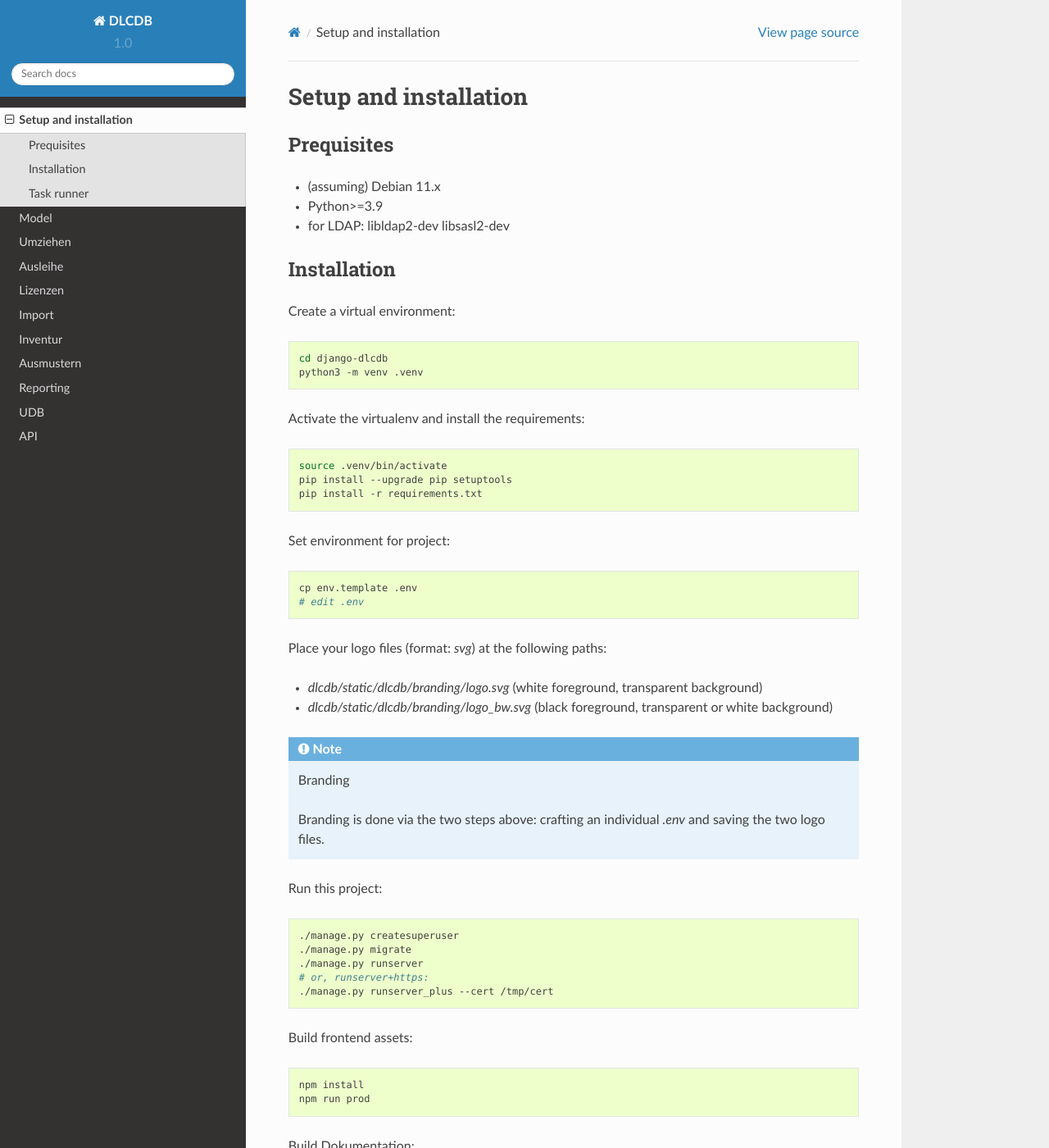
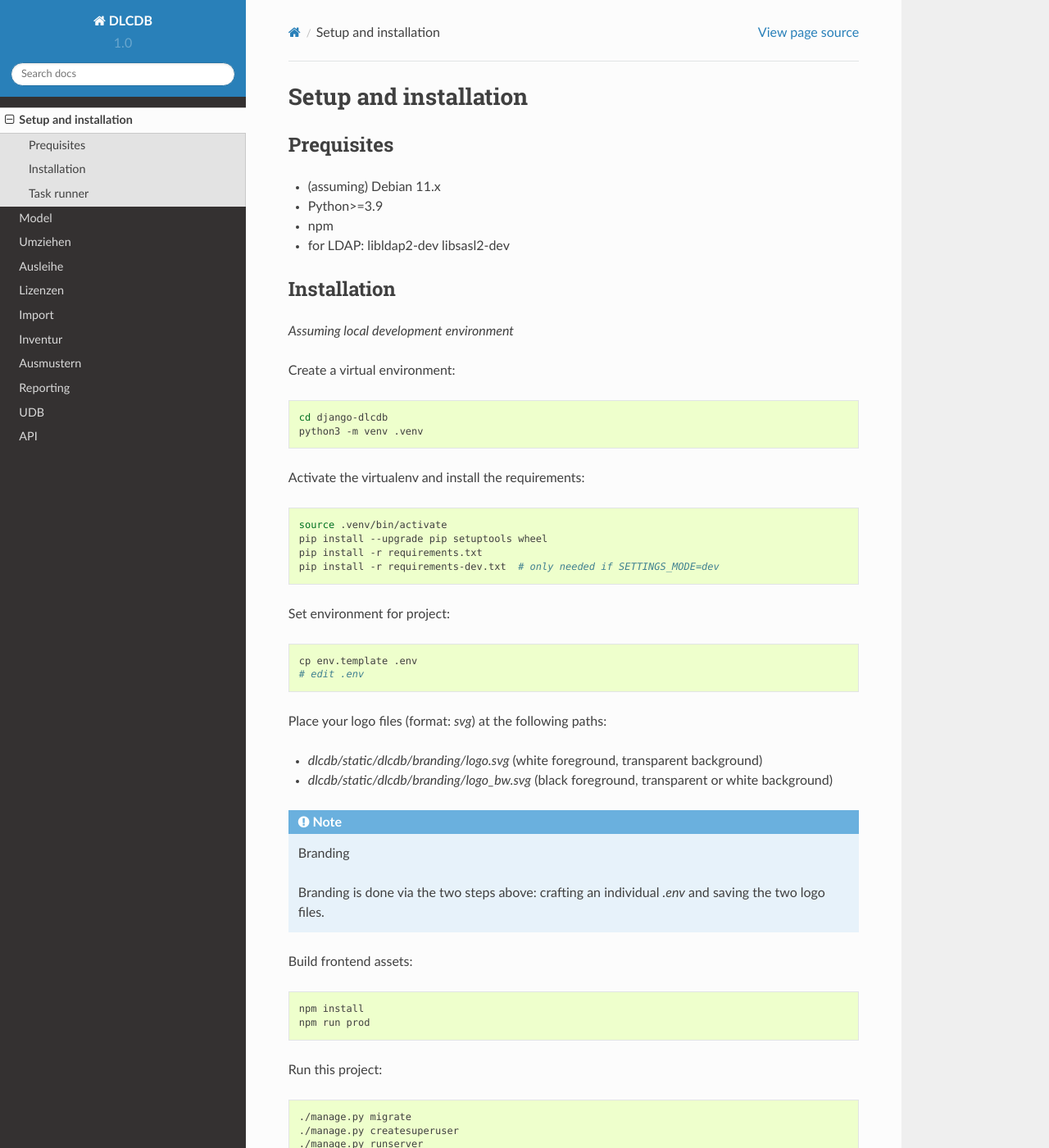
Before and after one commit to tombreit/django-dlcdb, a Sphinx documentation site: the page built from docs/chapters/setup.rst, in a window 1280 px wide and 1400 px high. Shown: the whole window at 82% size. Built offline with Sphinx 7.4.7 and the Read the Docs theme 2.0.0, drawn with Linux system fonts in a browser that asks for light colours.

Commit message:
some love for setup docs

```diff
--- a/docs/chapters/setup.rst
+++ b/docs/chapters/setup.rst
@@ -8,11 +8,14 @@ Prequisites
 
 * (assuming) Debian 11.x
 * Python>=3.9
+* npm
 * for LDAP: libldap2-dev libsasl2-dev
 
 
 Installation
-------------------------
+------------
+
+*Assuming local development environment*
 
 Create a virtual environment:
 
@@ -27,8 +30,9 @@ Activate the virtualenv and install the requirements:
 .. code:: bash
 
     source .venv/bin/activate
-    pip install --upgrade pip setuptools
+    pip install --upgrade pip setuptools wheel
     pip install -r requirements.txt
+    pip install -r requirements-dev.txt  # only needed if SETTINGS_MODE=dev
 
 
 Set environment for project:
@@ -50,23 +54,23 @@ Place your logo files (format: `svg`) at the following paths:
    Branding is done via the two steps above: crafting an individual `.env` and saving the two logo files.
 
 
-Run this project:
-
-.. code:: bash
-
-    ./manage.py createsuperuser
-    ./manage.py migrate
-    ./manage.py runserver
-    # or, runserver+https:
-    ./manage.py runserver_plus --cert /tmp/cert
-
-
 Build frontend assets:
 
 .. code:: bash
 
     npm install
     npm run prod
+
+
+Run this project:
+
+.. code:: bash
+
+    ./manage.py migrate
+    ./manage.py createsuperuser
+    ./manage.py runserver
+    # or, runserver+https:
+    ./manage.py runserver_plus --cert /tmp/cert
 
 
 Build Dokumentation:
```
